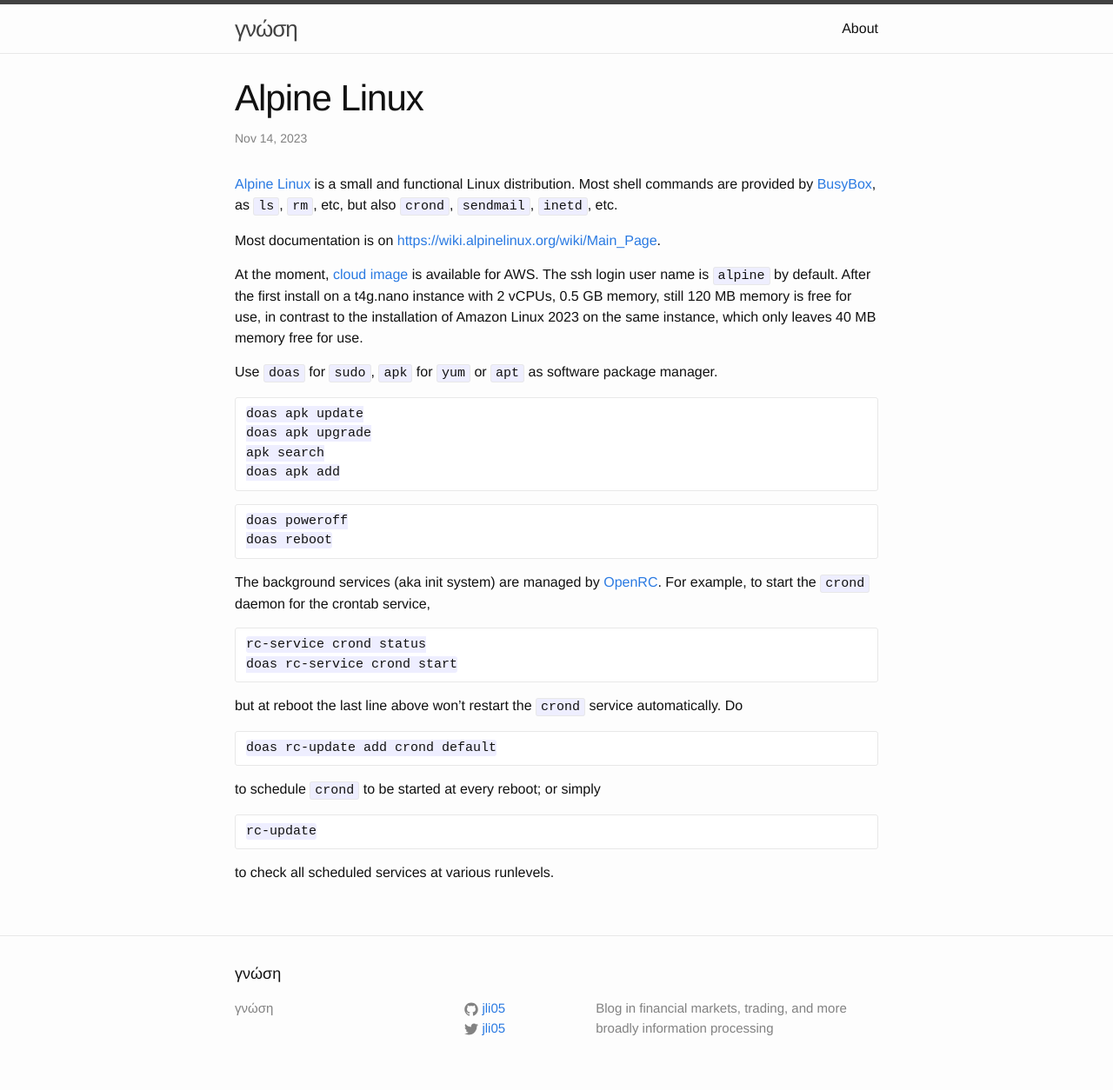
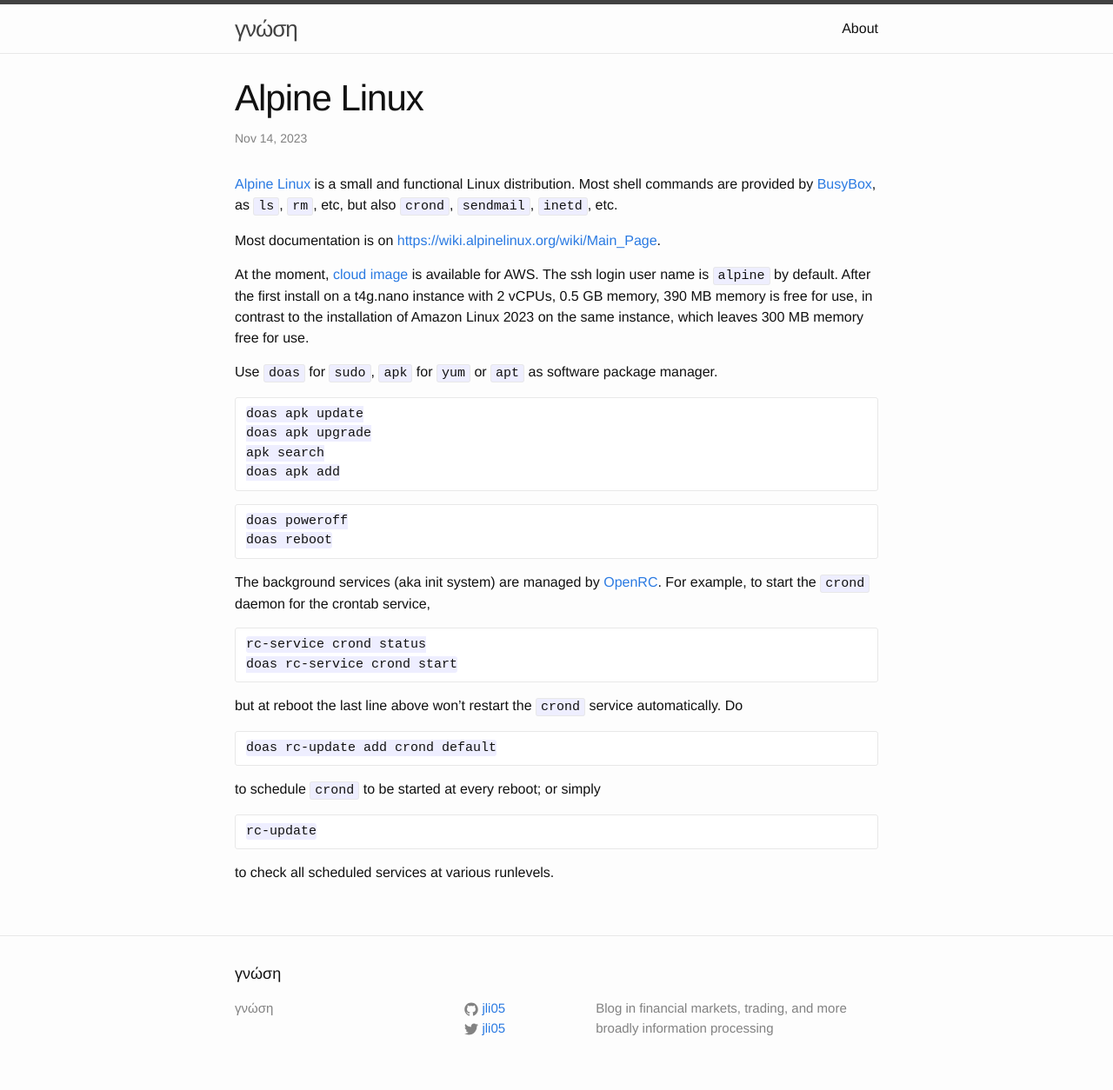
Before and after one commit to jli05/jli05.github.io, a Jekyll site: the page built from _posts/2023-11-14-Alpine-Linux.md, in a window 1280 px wide. Shown: the whole page at 87% size. Built offline with Jekyll 4.4.1, drawn with Linux system fonts in a browser that asks for light colours.

Commit message:
fix memory use stats

```diff
--- a/_posts/2023-11-14-Alpine-Linux.md
+++ b/_posts/2023-11-14-Alpine-Linux.md
@@ -7,7 +7,7 @@
 
 Most documentation is on [https://wiki.alpinelinux.org/wiki/Main_Page](https://wiki.alpinelinux.org/wiki/Main_Page).
 
-At the moment, [cloud image](https://www.alpinelinux.org/cloud/)  is available for AWS. The ssh login user name is `alpine` by default. After the first install on a t4g.nano instance with 2 vCPUs, 0.5 GB memory, still 120 MB memory is free for use, in contrast to the installation of Amazon Linux 2023 on the same instance, which only leaves 40 MB memory free for use.
+At the moment, [cloud image](https://www.alpinelinux.org/cloud/)  is available for AWS. The ssh login user name is `alpine` by default. After the first install on a t4g.nano instance with 2 vCPUs, 0.5 GB memory, 390 MB memory is free for use, in contrast to the installation of Amazon Linux 2023 on the same instance, which leaves 300 MB memory free for use.
 
 Use `doas` for `sudo`, `apk` for `yum` or `apt` as software package manager.
 
```
